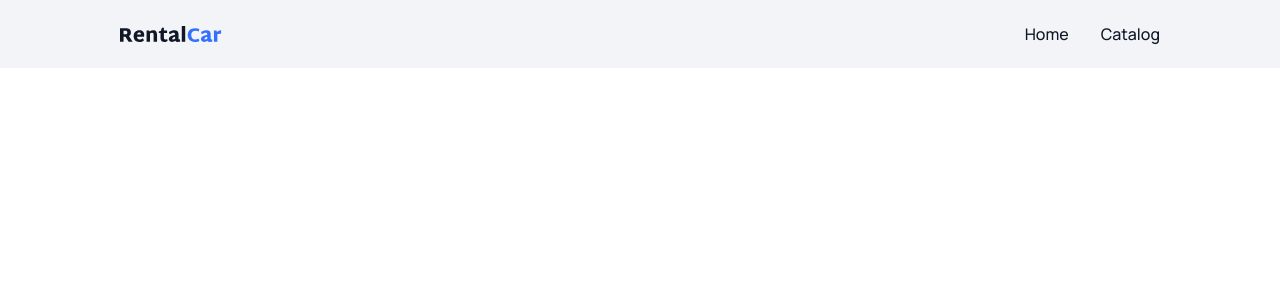
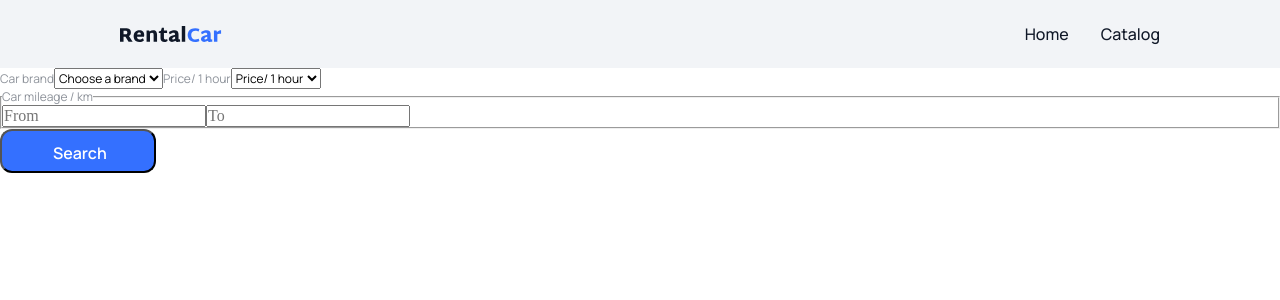
Before and after one commit to id753/rental-car, a Next.js app: page /catalog in a window 1280 px wide. Shown: the top 300 px of the page. Built offline with nearby package versions, Linux system fonts and the light colour scheme.

Commit message:
Initial Filter page: markup and css

```diff
--- a/app/catalog/page.tsx
+++ b/app/catalog/page.tsx
@@ -1,7 +1,12 @@
 import React from "react";
+import Filter from "../components/Filter/Filter";
 
 const page = () => {
-  return <div></div>;
+  return (
+    <section>
+      <Filter />
+    </section>
+  );
 };
 
 export default page;
--- /dev/null
+++ b/app/components/Filter/Filter.module.css
@@ -0,0 +1,38 @@
+.filterContainer {
+  max-width: 924px;
+  min-height: 68px;
+}
+.form {
+}
+.label {
+  font-family: var(--font-family);
+  font-weight: 400;
+  font-size: 12px;
+  line-height: 133%;
+  color: var(--gray);
+}
+.select {
+}
+
+.kmGroup {
+}
+.inputWrapper {
+}
+.inputFrom {
+}
+.inputTo {
+}
+
+.button {
+  border-radius: 12px;
+  padding: 12px 51px;
+  width: 156px;
+  height: 44px;
+  background: var(--button);
+
+  font-family: var(--font-family);
+  font-weight: 600;
+  font-size: 16px;
+  line-height: 125%;
+  color: var(--white);
+}
--- /dev/null
+++ b/app/components/Filter/Filter.tsx
@@ -0,0 +1,60 @@
+import React from "react";
+import css from "./Filter.module.css";
+// TODO
+
+const Filter = () => {
+  return (
+    <div className="css.filterContainer">
+      {/* <form className={css.form} action={handleSubmit}> */}
+      <form className={css.form}>
+        <label className={css.label}>
+          Car brand
+          <select name="brand" className={css.select}>
+            {/* {ARRAY.map((ITEM) => (
+              <option key={ITEM.id} value={ITEM.id}>
+                {ITEM.name}
+              </option>
+            ))} */}
+            <option value="">Choose a brand</option>
+          </select>
+        </label>
+
+        <label className={css.label}>
+          Price/ 1 hour
+          <select name="price" className={css.select}>
+            {/* {ARRAY.map((ITEM) => (
+              <option key={ITEM.id} value={ITEM.id}>
+                {ITEM.name}
+              </option>
+            ))} */}
+            <option value="">Price/ 1 hour</option>
+          </select>
+        </label>
+
+        <fieldset className={css.kmGroup}>
+          <legend className={css.label}>Сar mileage / km</legend>
+          <div className={css.inputWrapper}>
+            <input
+              type="number"
+              name="kmFrom"
+              placeholder="From"
+              className={css.inputFrom}
+            />
+            <input
+              type="number"
+              name="kmTo"
+              placeholder="To"
+              className={css.inputTo}
+            />
+          </div>
+        </fieldset>
+
+        <button type="submit" className={css.button}>
+          Search
+        </button>
+      </form>
+    </div>
+  );
+};
+
+export default Filter;
```
